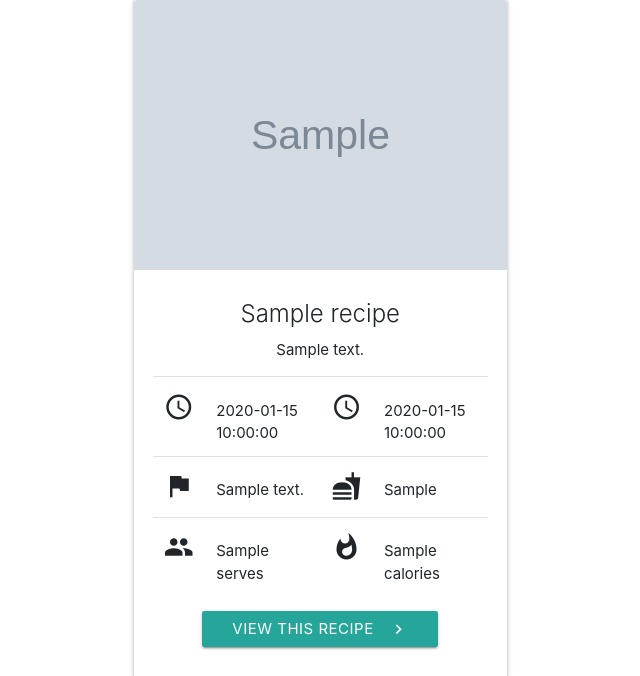
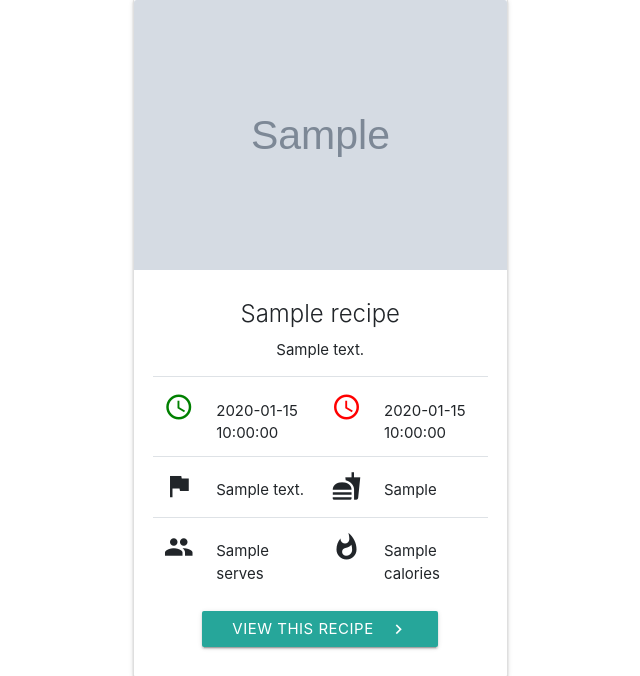
Before and after one commit to DejanHinic/cook_book, a Flask app: page /get_recipes in a window 1280 px wide; the page is wider, and only the part inside the window is pictured. Shown: the part 186-862 px from the top of that part, without its empty margins (93-733 px from the left). Run offline with Flask 2, Linux system fonts and the light colour scheme; grey boxes marked "Sample" are stand-in pictures; a database or web service that is not in the repository returns one stand-in record (values such as "Sample title"); some libraries are stand-ins or nearby versions.

Commit message:
time icons changed to green and red

```diff
--- a/static/style/css/style.css
+++ b/static/style/css/style.css
@@ -14,6 +14,12 @@ th {
 #table_border {
     border-top-style: solid;
     border-bottom-style: solid;
+}
+#cook-timer {
+    color: red;
+}
+#prep-timer {
+    color: green;
 }
 /*recipe card tex align*/
 .table td, .table th {
--- a/templates/recipes.html
+++ b/templates/recipes.html
@@ -35,9 +35,9 @@
                                 <tbody>
                                     <tr>
 
-                                        <th scope="row"><i class="small material-icons prefix">access_time</i></th>
+                                        <th scope="row"><i class="small material-icons prefix" id="prep-timer">access_time</i></th>
                                         <td>{{recipe.prep_time}}</td>
-                                        <th scope="row"><i class="small material-icons prefix">access_time</i></th>
+                                        <th scope="row"><i class="small material-icons prefix" id="cook-timer">access_time</i></th>
                                         <td>{{recipe.cook_time}}</td>
                                     </tr>
                                     <tr>
```
